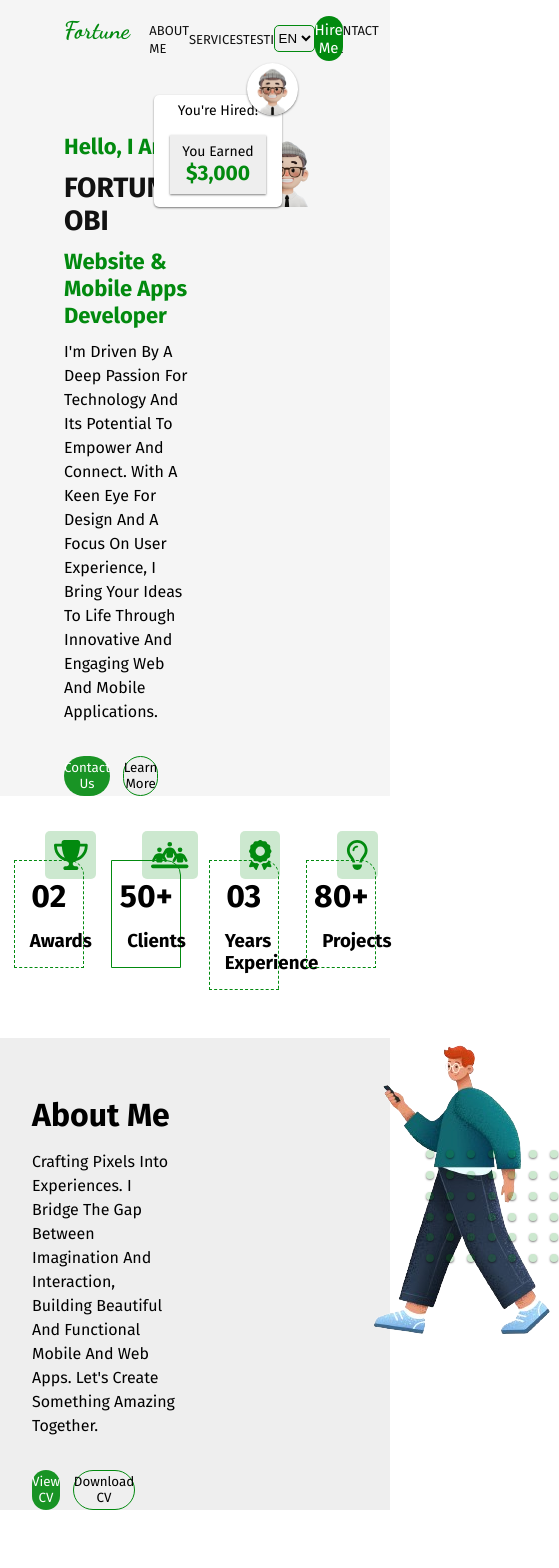
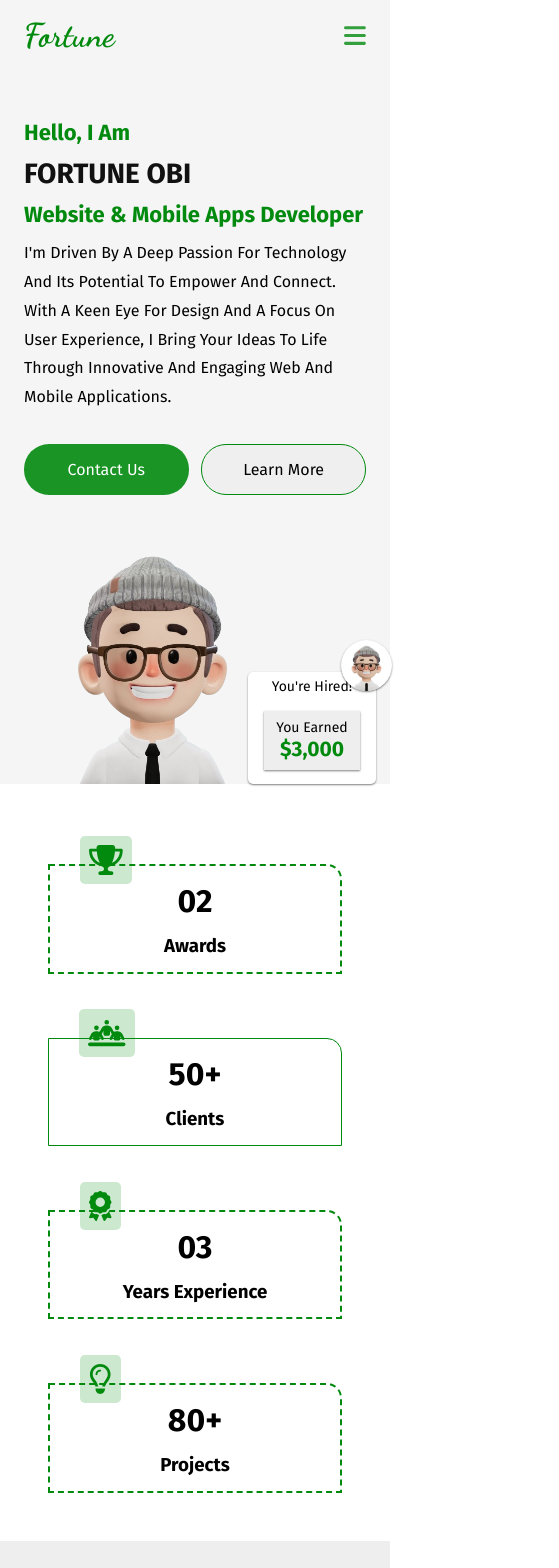
Before and after one commit to DarlingtonDev/Portfolio, a React (Create React App) app: page / in a window 390 px wide. Shown: the top 1568 px of the page, 559 px wide, since content can reach past the window. Built offline with nearby package versions, Linux system fonts and the light colour scheme.

Commit message:
First mobile deployment

```diff
--- a/src/App.css
+++ b/src/App.css
@@ -18,6 +18,10 @@ header {
   justify-content: space-between;
   padding-left: 4em;
   padding-right: 4em;
+}
+
+.burger-menu {
+  display: none;
 }
 
 .logo a {
@@ -760,3 +764,309 @@ footer {
   width: 15%;
   justify-content: space-between;
 }
+
+@media only screen and (max-width: 767px) {
+  /* Your styles for mobile phones */
+  header {
+    width: 100%;
+    display: flex;
+    padding-top: 1em;
+    justify-content: space-between;
+    padding-left: 1.5em;
+    padding-right: 1.5em;
+    align-items: center;
+  }
+
+  .logo a {
+    font-family: "Dancing Script", cursive;
+    text-transform: capitalize;
+    color: #028a0f;
+    text-decoration: none;
+    font-size: 22px;
+  }
+
+  .burger-menu {
+    display: block;
+  }
+  nav {
+    width: 40%;
+    padding-top: 0.3em;
+    display: none;
+  }
+
+  nav ul {
+    display: flex;
+    justify-content: space-around;
+    align-items: center;
+    /* width: 100%; */
+  }
+
+  nav ul li {
+    list-style: none;
+  }
+
+  nav ul li a {
+    text-decoration: none;
+    color: rgb(17, 17, 17);
+    text-transform: uppercase;
+    /* font-family: "Kanit", sans-serif; */
+    font-family: "Fira Sans", sans-serif;
+    font-size: 13px;
+  }
+
+  .buttons {
+    display: none;
+  }
+
+  /* select {
+    height: 2em;
+    margin-top: 0.7em;
+    outline: none;
+    border-color: #028a0f;
+    border-radius: 5px;
+    cursor: pointer;
+  } */
+
+  /* .hire-me {
+    width: 10em;
+    height: 3em;
+    border-radius: 20px;
+    box-shadow: none;
+    background-color: #028a0f;
+    color: white;
+    font-family: "Fira Sans", sans-serif;
+    font-size: 15px;
+    border: none;
+    cursor: pointer;
+  } */
+
+  .hero-sec {
+    margin-top: 4em;
+    display: flex;
+    justify-content: space-between;
+    flex-direction: column;
+    width: 100%;
+    padding-left: 1.5em;
+    padding-right: 1.5em;
+    row-gap: 2em;
+  }
+
+  .first-hero {
+    max-width: 100%;
+  }
+
+  .first-hero h4 {
+    text-transform: capitalize;
+    font-size: 22px;
+    color: #028a0f;
+    font-family: "Fira Sans", sans-serif;
+    margin-bottom: 0.5em;
+  }
+
+  .first-hero h2 {
+    text-transform: uppercase;
+    font-family: "Fira Sans", sans-serif;
+    margin-bottom: 0.4em;
+    font-size: 28px;
+    color: rgb(17, 17, 17);
+  }
+
+  .first-hero p {
+    font-family: "Fira Sans", sans-serif;
+    line-height: 1.8em;
+    font-size: 16px;
+  }
+
+  .btn-div {
+    margin-top: 2em;
+    width: 100%;
+    display: flex;
+    gap: 0.8em;
+  }
+
+  .btn-div :nth-child(1) {
+    width: 11em;
+    height: 3.2em;
+    font-family: "Fira Sans", sans-serif;
+    text-transform: capitalize;
+    outline: none;
+    background-color: rgba(2, 138, 15, 0.9);
+    color: white;
+    border: none;
+    border-radius: 25px;
+    cursor: pointer;
+    font-size: 16px;
+  }
+
+  .btn-div :nth-child(2) {
+    width: 11em;
+    height: 3.2em;
+    font-family: "Fira Sans", sans-serif;
+    text-transform: capitalize;
+    outline: none;
+    border: 1px solid #028a0f;
+    border-radius: 25px;
+    cursor: pointer;
+    font-size: 16px;
+  }
+  .second-hero {
+    width: 100%;
+    height: 100%;
+    display: flex;
+    gap: 5em;
+    position: relative;
+  }
+
+  .second-hero img {
+    width: 75%;
+  }
+
+  .hired {
+    width: 8em;
+    height: 7em;
+    border-radius: 5px;
+    position: absolute;
+    left: 14em;
+    background-color: white;
+    box-shadow: 0px 1px 2px rgba(0, 0, 0, 0.5);
+  }
+
+  .image img {
+    position: absolute;
+    top: -2em;
+    right: -1em;
+    background-color: white;
+    box-shadow: 0px 1px 2px rgba(0, 0, 0, 0.5);
+    border-radius: 50%;
+    width: 40%;
+  }
+
+  .hired-boox {
+    margin-top: 0.4em;
+    text-align: center;
+  }
+
+  .hired-boox p {
+    font-family: "Fira Sans", sans-serif;
+    text-transform: capitalize;
+    font-size: 14px;
+  }
+
+  .you-earned {
+    margin-top: 1em;
+    margin-left: 1em;
+    margin-right: 1em;
+    padding: 0.5em 0;
+    background-color: rgb(238, 238, 238);
+    box-shadow: 0px 1px 2px rgba(0, 0, 0, 0.5);
+  }
+
+  span {
+    color: #028a0f;
+    font-weight: lighter;
+  }
+
+  .acheivement-div {
+    width: 100%;
+    display: flex;
+    flex-direction: column;
+    height: 100%;
+    justify-content: space-around;
+    margin-top: 5em;
+    padding-bottom: 3em;
+    padding-left: 3em;
+    padding-right: 3em;
+    row-gap: 4em;
+  }
+
+  .acheive-div {
+    width: 100%;
+    height: 100%;
+    border: 2px dashed #028a0f;
+    border-top-right-radius: 15px;
+    position: relative;
+  }
+
+  .straight-line {
+    border: 1px solid #028a0f;
+  }
+
+  .number h1 {
+    text-align: center;
+    margin-top: 0.5em;
+    font-family: "Fira Sans", sans-serif;
+    font-size: 32px;
+  }
+
+  .item h3 {
+    text-align: center;
+    margin-top: 1.3em;
+    font-family: "Fira Sans", sans-serif;
+    margin: 0.8em;
+  }
+
+  .about-flex {
+    width: 100%;
+    height: 100%;
+    background-color: rgb(238, 238, 238);
+    display: block;
+  }
+
+  .first-about-flex {
+    max-width: 100%;
+    padding-left: 1em;
+    padding-right: 1em;
+    padding-bottom: 2em;
+  }
+
+  .first-about-flex h1 {
+    text-transform: capitalize;
+    padding-top: 1.8em;
+    font-family: "Fira Sans", sans-serif;
+  }
+
+  .first-about-flex p {
+    margin-top: 1em;
+    font-family: "Fira Sans", sans-serif;
+    line-height: 1.8em;
+  }
+
+  .second-about-flex {
+    position: relative;
+    display: none;
+  }
+
+  .second-about-flex img {
+    /* position: absolute; */
+    z-index: 5;
+  }
+  .second-about-flex svg {
+    position: absolute;
+    bottom: 3em;
+    right: 0;
+    width: 100%;
+    z-index: 0;
+  }
+
+  .dot-div {
+    display: flex;
+    flex-wrap: wrap;
+    width: 70%;
+    position: absolute;
+    top: 7em;
+    right: 0;
+    justify-content: space-around;
+    column-gap: 0.7em;
+    row-gap: 0.8em;
+    display: none;
+  }
+
+  .dots {
+    flex: 0 0 6%;
+
+    height: 0.5em;
+    border-radius: 50%;
+    background-color: rgba(2, 138, 15, 0.2);
+    box-shadow: 0px 1px 2px rgba(0, 0, 0, 0.5);
+  }
+}
--- a/src/Header.jsx
+++ b/src/Header.jsx
@@ -1,4 +1,6 @@
 import { Link } from "react-router-dom";
+import { FontAwesomeIcon } from "@fortawesome/react-fontawesome";
+import { faBars } from "@fortawesome/free-solid-svg-icons";
 import "./App.css";
 export const Header = () => {
   return (
@@ -33,6 +35,12 @@ export const Header = () => {
         </select>
         <button className="hire-me">Hire Me</button>
       </div>
+      <div className="burger-menu">
+        <FontAwesomeIcon
+          icon={faBars}
+          style={{ fontSize: "25px", color: "rgba(2, 138, 15, 0.8)" }}
+        />
+      </div>
     </header>
   );
 };
--- a/src/Projects.jsx
+++ b/src/Projects.jsx
@@ -1,5 +1,3 @@
-import { Link, NavLink } from "react-router-dom";
-
 export const Project = () => {
   return (
     <div className="project-sec">
```
